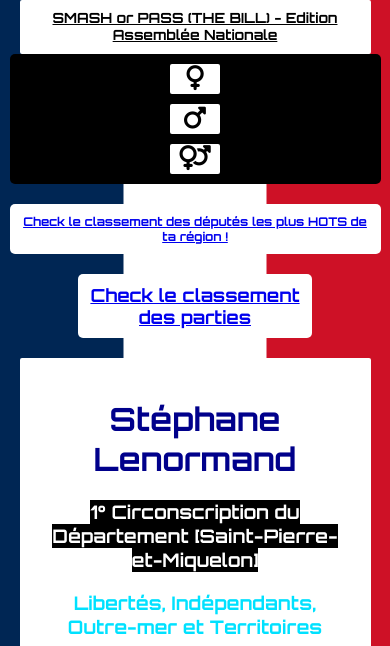
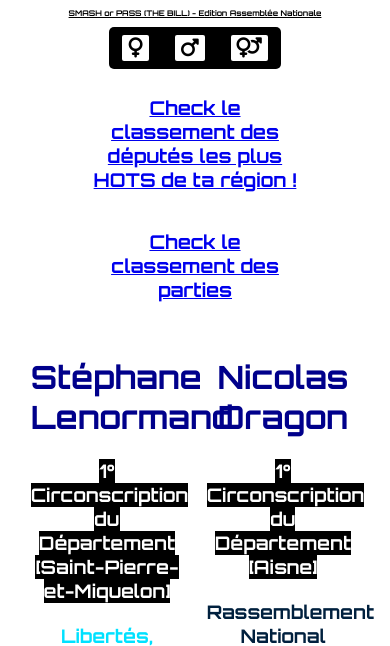
Before and after one commit to Sak-288/SMASH-or-PASS-the-bill-, a Django app: page / in a window 390 px wide. Shown: the top 646 px of the page. Run offline with Django 5.2, Linux system fonts and the light colour scheme; some libraries are stand-ins or nearby versions.

Commit message:
BIG COMMIT INCOMING

```diff
--- a/mysite/settings.py
+++ b/mysite/settings.py
@@ -47,14 +47,14 @@ CSRF_TRUSTED_ORIGINS = [
 # SECURITY WARNING: don't run with debug turned on in production!
 DEBUG = False
 
-ALLOWED_HOSTS = ['localhost', '192.168.1.65', '127.0.0.1', '105.155.41.35']
+ALLOWED_HOSTS = ['localhost', '192.168.1.65', '192.168.1.81', '127.0.0.1', '105.155.41.35']
 
 EMAIL_BACKEND = 'django.core.mail.backends.smtp.EmailBackend'
 EMAIL_HOST = 'smtp.gmail.com'  # or your email provider
 EMAIL_PORT = 587
 EMAIL_USE_TLS = True
 EMAIL_HOST_USER = 'aminesakoute288@gmail.com'
-EMAIL_HOST_PASSWORD = 'your-app-password'
+EMAIL_HOST_PASSWORD = 'dyjoykuccseccnbm'
 DEFAULT_FROM_EMAIL = 'aminesakoute288@gmail.com'
 
 # Application definition
@@ -68,7 +68,6 @@ INSTALLED_APPS = [
     'django.contrib.staticfiles',
     'webapp',
 ]
-
 
 MIDDLEWARE = [
     'whitenoise.middleware.WhiteNoiseMiddleware',
--- a/webapp/templates/webapp/home.html
+++ b/webapp/templates/webapp/home.html
@@ -18,7 +18,7 @@
             background-size: cover;
             background-repeat: repeat-y;
             background-position: center;
-            min-height: 100vh;
+            height: 100vh;
             margin: 0;
             font-family: "Orbitron", sans-serif;
             overflow-x: hidden;
@@ -37,9 +37,9 @@
         #main-title-h {
             text-decoration: underline;
             color: black;
-            font-size: 25px;
+            font-size: 2vw;
             font-weight: bold;
-            margin: 10px 0;
+            margin: 1vh 0;
             text-align: center;
             white-space: nowrap;
         }
@@ -56,7 +56,7 @@
             gap: 10%;
             font-weight: bold;
             font-size: 12px;
-            padding: 10px;
+            padding: 1vh;
         }
 
         #gender_button:hover {
@@ -68,18 +68,18 @@
             background-color: white;
             border-radius: 5px;
             width: 55%;
-            margin: 20px auto;
+            margin: 2vh auto;
             display: flex;
             justify-content: center;
             align-items: center;
             text-align: center;
             font-weight: bold;
-            font-size: 12px;
-            padding: 10px;
+            font-size: 1vh;
+            padding: 1.25vh;
         }
 
         #classement-link h1 {
-            font-size: 18px;
+            font-size: 2.25vh;
             margin: 0;
         }
 
@@ -88,54 +88,56 @@
             background-color: white;
             border-radius: 5px;
             width: 55%;
-            margin: 20px auto;
+            margin: 2vh auto;
             display: flex;
             justify-content: center;
             align-items: center;
             text-align: center;
             font-weight: bold;
-            font-size: 12px;
-            padding: 10px;
+            font-size: 1vh;
+            padding: 1.25vh;
         }
 
         #parties-classement-link h1 {
-            font-size: 18px;
+            font-size: 2.25vh;
             margin: 0;
         }
 
         #info-box {
             background-color: white;
             border-radius: 2px;
-            max-height:20;
-            max-width: 90%;
+            max-height:60vh;
+            max-width: 90vw;
             margin: 0px auto;
-            padding: 20px;
+            padding: 1.5vw;
             box-sizing: border-box;
             display: flex;
             justify-content: space-around;
             align-items: flex-start;
-            gap: 20px;
             flex-wrap: wrap;
         }
 
         #contestant1, #contestant2 {
             text-align: center;
             flex: 1 1 45%;
-            min-width: 250px;
+            max-width: 45%;
+            max-height:90%;
         }
 
         #contestant1 img,
         #contestant2 img {
             display: block;
-            margin: 10px auto 0 auto;
-            max-width: 200px;
+            margin: 2vh auto 0 auto;
+            width: 40%;
             border-radius: 4px;
-            height: auto;
+            height: 40%;
+            max-height:30vh;
+            max-width:30%;
         }
 
         #barre {
             width: 2px;
-            height: 80vh;
+            height: 50%;
             background-color: black;
         }
 
@@ -143,14 +145,14 @@
             background-color: rgb(85, 85, 85);
             color: white;
             font-family: "Orbitron", sans-serif;
-            font-size: 15px;
             font-weight: bold;
             width: 100%;
             display: flex;
             align-items: center;
             justify-content: space-around;
-            padding: 10px 0;
-            margin-top: 0px;
+            padding: 2vh 0;
+            position:absolute;
+            bottom:0%;
         }
 
         .icon-link {
@@ -176,87 +178,6 @@
         .icon-link:active {
             transform: translateY(0);
         }
-
-        /* --- RESPONSIVE DESIGN --- */
-        @media (max-width: 768px) {
-            body {
-                background-size:110%;
-                background-repeat: repeat-y;
-            }
-            #main-title-div {
-                width: 95%;
-            }
-
-            #main-title-h {
-                font-size: 18px;
-                white-space: normal;
-                line-height: 1.2;
-            }
-
-            #options-div {
-                flex-direction: column;
-                width: 90%;
-                gap: 10px;
-                font-size: 14px;
-            }
-
-            #options-div button {
-                width: 60px;
-                height: 35px;
-                font-size: 18px;
-            }
-
-            #classement-link {
-                width: 90%;
-                height: auto;
-                text-align: center;
-            }
-
-            #classement-link h1 {
-                font-size: 14px;
-            }
-
-            #info-box {
-                flex-direction: column;
-                align-items: center;
-                width: 95%;
-            }
-
-            #barre {
-                display: none;
-            }
-
-            #contestant1 img,
-            #contestant2 img {
-                max-width: 150px;
-            }
-
-            #contact {
-                flex-direction: column;
-                font-size: 13px;
-                padding: 15px 0;
-            }
-
-            #contact img {
-                width: 35px;
-                height: 35px;
-            }
-        }
-
-        @media (max-width: 480px) {
-            #main-title-h {
-                font-size: 14px;
-            }
-
-            #options-div button {
-                width: 50px;
-                height: 30px;
-            }
-
-            #classement-link h1 {
-                font-size: 12px;
-            }
-        }
     </style>
 </head>
 
@@ -270,24 +191,24 @@
         <form id="gd_setting" method="POST" action="{% url 'choose_setting' %}">
             {% csrf_token %}
             <input type="hidden" name="gd_setting" value="women">
-            <button id="gender_button" type="submit" style="height:30px;width:50px;border:none;border-radius:2px;background-color:white;color:black;font-weight:bold;font-family:'Orbitron', sans-serif;font-size:15px;">
-                <i style="color:black;font-weight:bold;font-size:25px;" class="fa fa-venus"></i>
+            <button id="gender_button" type="submit" style="min-height:3vh;min-width:5vw;border:none;border-radius:2px;background-color:white;color:black;font-weight:bold;font-family:'Orbitron', sans-serif;font-size:1vh;">
+                <i style="color:black;font-weight:bold;font-size:2.4vh;" class="fa fa-venus"></i>
             </button>
         </form>
 
         <form id="gd_setting" method="POST" action="{% url 'choose_setting' %}">
             {% csrf_token %}
             <input type="hidden" name="gd_setting" value="men">
-            <button id="gender_button" type="submit" style="height:30px;width:50px;border:none;border-radius:2px;background-color:white;color:black;font-weight:bold;font-family:'Orbitron', sans-serif;font-size:15px;">
-                <i style="color:black;font-weight:bold;font-size:25px;" class="fa fa-mars"></i>
+            <button id="gender_button" type="submit" style="min-height:3vh;min-width:5vw;border:none;border-radius:2px;background-color:white;color:black;font-weight:bold;font-family:'Orbitron', sans-serif;font-size:1vh;">
+                <i style="color:black;font-weight:bold;font-size:2.4vh;" class="fa fa-mars"></i>
             </button>
         </form>
 
         <form id="gd_setting" method="POST" action="{% url 'choose_setting' %}">
             {% csrf_token %}
             <input type="hidden" name="gd_setting" value="mixt">
-            <button id="gender_button" type="submit" style="height:30px;width:50px;border:none;border-radius:2px;background-color:white;color:black;font-weight:bold;font-family:'Orbitron', sans-serif;font-size:15px;">
-                <i style="color:black;font-weight:bold;font-size:25px;" class="fa fa-venus-mars"></i>
+            <button id="gender_button" type="submit" style="min-height:3vh;min-width:5vw;border:none;border-radius:2px;background-color:white;color:black;font-weight:bold;font-family:'Orbitron', sans-serif;font-size:1vh;">
+                <i style="color:black;font-weight:bold;font-size:2.4vh;" class="fa fa-venus-mars"></i>
             </button>
         </form>
     </div>
@@ -310,16 +231,16 @@
             <h3>
                 <mark style="background-color:black;color:white;">{{firstInf.num}}° Circonscription du Département [{{firstInf.department}}]</mark>
             </h3>
-            <h3 style="color: {{firstInf.color}}; font-weight: bold; margin: 5px 0;">{{firstInf.party}}</h3>
+            <h3 style="color: {{firstInf.color}}; font-weight: bold; margin: 2.5vh 0;">{{firstInf.party}}</h3>
             <img alt="Portrait du Député" src="https://www.assemblee-nationale.fr/dyn/static/tribun/17/photos/carre/{{firstInf.id}}.jpg">
-            <h3 style="color: {{firstInf.color}}; font-weight: bold; margin: 5px 0;">Elo : {{firstInf.elo}}</h3>
+            <h3 style="color: {{firstInf.color}}; font-weight: bold; margin: 1.5vh 0;">Elo : {{firstInf.elo}}</h3>
 
             <form id="choice1" method="POST" action="{% url 'update_value' %}">
                 {% csrf_token %}
                 <input type="hidden" name="winSituation" value="first_wins">
                 <input type="hidden" name="winnerRank" value="{{firstInf.rank}}">
                 <input type="hidden" name="loserRank" value="{{secondInf.rank}}">
-                <button onclick="location.reload()" style="cursor:pointer;transition:filter 0.2s ease;width:200px;margin:15px auto 0 auto;border:none;border-radius:2px;background-color:{{firstInf.color}};color:white;font-weight:bold;font-family:'Orbitron', sans-serif;font-size:15px;" type="submit">
+                <button onclick="location.reload()" style="cursor:pointer;transition:filter 0.2s ease;width:30%;margin:0.5vh auto 0 auto;border:none;border-radius:2px;background-color:{{firstInf.color}};color:white;font-weight:bold;font-family:'Orbitron', sans-serif;font-size:1vw;height:2vw;" type="submit">
                     Choisis-moi !
                 </button>
             </form>
@@ -332,16 +253,16 @@
             <h3>
                 <mark style="background-color:black;color:white;">{{secondInf.num}}° Circonscription du Département [{{secondInf.department}}]</mark>
             </h3>
-            <h3 style="color: {{secondInf.color}}; font-weight: bold; margin: 5px 0;">{{secondInf.party}}</h3>
+            <h3 style="color: {{secondInf.color}}; font-weight: bold; margin: 2.5vh 0;">{{secondInf.party}}</h3>
             <img alt="Portrait du Député" src="https://www.assemblee-nationale.fr/dyn/static/tribun/17/photos/carre/{{secondInf.id}}.jpg">
-            <h3 style="color: {{secondInf.color}}; font-weight: bold; margin: 5px 0;">Elo : {{secondInf.elo}}</h3>
+            <h3 style="color: {{secondInf.color}}; font-weight: bold; margin: 1.5vh 0;">Elo : {{secondInf.elo}}</h3>
 
             <form id="choice2" method="POST" action="{% url 'update_value' %}">
                 {% csrf_token %}
                 <input type="hidden" name="winSituation" value="second_wins">
                 <input type="hidden" name="winnerRank" value="{{secondInf.rank}}">
                 <input type="hidden" name="loserRank" value="{{firstInf.rank}}">
-                <button onclick="location.reload()" style="cursor:pointer;transition:filter 0.2s ease;width:200px;margin:15px auto 0 auto;border:none;border-radius:2px;background-color:{{secondInf.color}};color:white;font-weight:bold;font-family:'Orbitron', sans-serif;font-size:15px;" type="submit">
+                <button onclick="location.reload()" style="cursor:pointer;transition:filter 0.2s ease;width:30%;height:2vw;margin:0.5vh auto 0 auto;border:none;border-radius:2px;background-color:{{secondInf.color}};color:white;font-weight:bold;font-family:'Orbitron', sans-serif;font-size:1vw;" type="submit">
                     Choisis-moi !
                 </button>
             </form>
--- a/webapp/views.py
+++ b/webapp/views.py
@@ -81,7 +81,83 @@ for row in content:
         case _:
             NI.append(row)
 
-def get_party_color(firstParty):
+def update_party_elos_dict():
+    partyElosList = [
+        SimpleNamespace(
+            party_name="La France insoumise - Nouveau Front Populaire",
+            elo=get_party_elo(LFI),
+            color=get_party_color("La France insoumise - Nouveau Front Populaire")
+        ),
+        SimpleNamespace(
+            party_name="Horizons & Indépendants",
+            elo=get_party_elo(HEI),
+            color=get_party_color("Horizons & Indépendants")
+        ),
+        SimpleNamespace(
+            party_name="Union des droites pour la République",
+            elo=get_party_elo(UDR),
+            color=get_party_color("Union des droites pour la République")
+        ),
+        SimpleNamespace(
+            party_name="Socialistes et apparentés",
+            elo=get_party_elo(SEA),
+            color=get_party_color("Socialistes et apparentés")
+        ),
+        SimpleNamespace(
+            party_name="Rassemblement National",
+            elo=get_party_elo(RN),
+            color=get_party_color("Rassemblement National")
+        ),
+        SimpleNamespace(
+            party_name="Ensemble pour la République",
+            elo=get_party_elo(EN),
+            color=get_party_color("Ensemble pour la République")
+        ),
+        SimpleNamespace(
+            party_name="Écologiste et Social",
+            elo=get_party_elo(ES),
+            color=get_party_color("Écologiste et Social")
+        ),
+        SimpleNamespace(
+            party_name="Les Démocrates",
+            elo=get_party_elo(DM),
+            color=get_party_color("Les Démocrates")
+        ),
+        SimpleNamespace(
+            party_name="Droite Républicaine",
+            elo=get_party_elo(DR),
+            color=get_party_color("Droite Républicaine")
+        ),
+        SimpleNamespace(
+            party_name="Libertés, Indépendants, Outre-mer et Territoires",
+            elo=get_party_elo(LIOT),
+            color=get_party_color("Libertés, Indépendants, Outre-mer et Territoires")
+        ),
+        SimpleNamespace(
+            party_name="Non inscrit(e)",
+            elo=get_party_elo(NI),
+            color=get_party_color("Non inscrit(e)")
+        ),
+        SimpleNamespace(
+            party_name="Gauche Démocrate et Républicaine",
+            elo=get_party_elo(GDR),
+            color=get_party_color("Gauche Démocrate et Républicaine")
+        ),
+    ]
+
+    sorted_list = []
+    elos_list = [x.elo for x in partyElosList]
+    elos_list.sort(reverse=True)
+    for x in elos_list:
+        for y in partyElosList:
+            if y.elo == x:
+                sorted_list.append(y)
+                partyElosList = [z for z in partyElosList if z != y]
+
+    return sorted_list
+
+def get_party_color(partyname):
+    firstParty = partyname
     match firstParty:
         case "La France insoumise - Nouveau Front Populaire":
             firstColor = "#FF0000"  # Rouge vif
@@ -110,59 +186,6 @@ def get_party_color(firstParty):
         case _:
             firstColor = "#000000"  # Couleur par défaut si non reconnu
     return firstColor
-
-def update_party_elos_dict():
-    partyElosDict = {
-    'La France insoumise - Nouveau Front Populaire': SimpleNamespace(
-        elo=get_party_elo(LFI),
-        color=get_party_color('La France insoumise - Nouveau Front Populaire')
-    ),
-    'Horizons & Indépendants': SimpleNamespace(
-        elo=get_party_elo(HEI),
-        color=get_party_color('Horizons & Indépendants')
-    ),
-    'Union des droites pour la République': SimpleNamespace(
-        elo=get_party_elo(UDR),
-        color=get_party_color('Union des droites pour la République')
-    ),
-    'Socialistes et apparentés': SimpleNamespace(
-        elo=get_party_elo(SEA),
-        color=get_party_color('Socialistes et apparentés')
-    ),
-    'Rassemblement National': SimpleNamespace(
-        elo=get_party_elo(RN),
-        color=get_party_color('Rassemblement National')
-    ),
-    'Ensemble pour la République': SimpleNamespace(
-        elo=get_party_elo(EN),
-        color=get_party_color('Ensemble pour la République')
-    ),
-    'Écologiste et Social': SimpleNamespace(
-        elo=get_party_elo(ES),
-        color=get_party_color('Écologiste et Social')
-    ),
-    'Les Démocrates': SimpleNamespace(
-        elo=get_party_elo(DM),
-        color=get_party_color('Les Démocrates')
-    ),
-    'Droite Républicaine': SimpleNamespace(
-        elo=get_party_elo(DR),
-        color=get_party_color('Droite Républicaine')
-    ),
-    'Libertés, Indépendants, Outre-mer et Territoires': SimpleNamespace(
-        elo=get_party_elo(LIOT),
-        color=get_party_color('Libertés, Indépendants, Outre-mer et Territoires')
-    ),
-    'Non inscrit(e)': SimpleNamespace(
-        elo=get_party_elo(NI),
-        color=get_party_color('Non inscrit(e)')
-    ),
-    'Gauche Démocrate et Républicaine': SimpleNamespace(
-        elo=get_party_elo(GDR),
-        color=get_party_color('Gauche Démocrate et Républicaine')
-    ),
-}
-    return partyElosDict
 
 def get_color(deputy):
     firstParty = deputy[5]
@@ -315,31 +338,24 @@ def home_men(request):
     return render(request, "webapp/home.html", returnDict)
 
 def contact(request):
-    if request.method == 'POST':
-        form = ContactForm(request.POST)
-        if form.is_valid():
-            # Get cleaned data
-            name = form.cleaned_data['name']
-            email = form.cleaned_data['email']
-            subject = form.cleaned_data['subject']
+    if request.method == "POST":
+        name = request.POST['name']
+        email = request.POST['email']
+        subject = request.POST['subject']
 
-            # Create email content
-            email_subject = f"Contact Form from SMASH OR PASS - Edition Assemnblée National"
-            email_message = f"""
-            Name: {name}
-            Email: {email}
+        message = f"""Name  {name}
+    Email : <{email}> :\n\n{subject}"""
 
-            Message:
-            {subject}
-            """
-            # Send email
-            send_mail(
-                email_subject,
-                settings.DEFAULT_FROM_EMAIL,  # From email
-                [settings.EMAIL_HOST_USER],     # To email
-                fail_silently=False,
-            )
+        send_mail(
+            subject=f"Smash or Pass - Message de {name}",
+            message=message,
+            from_email=settings.EMAIL_HOST_USER,  # authenticated sender
+            recipient_list=[settings.EMAIL_HOST_USER],  # send to yourself
+            fail_silently=False,
+        )
+
         return redirect('/home')
+
     return render(request, 'webapp/contact.html')
 
 def rankings(request):
@@ -367,4 +383,5 @@ def rankings(request):
     return render(request, "webapp/rankings.html", {"rankingsList": rankingsList})
 
 def rankings_parties(request):
-    return render(request, "webapp/rankings_parties.html", {"rankingsPartiesList" : update_party_elos_dict()})
+    print(update_party_elos_dict())
+    return render(request, "webapp/rankings_parties.html", {'rankingsList' : update_party_elos_dict})
```
Also changed, not shown: webapp/templates/webapp/contact.html (+8 -59 lines), webapp/templates/webapp/rankings.html (+13 -95 lines), webapp/templates/webapp/rankings_parties.html (+11 -106 lines).
